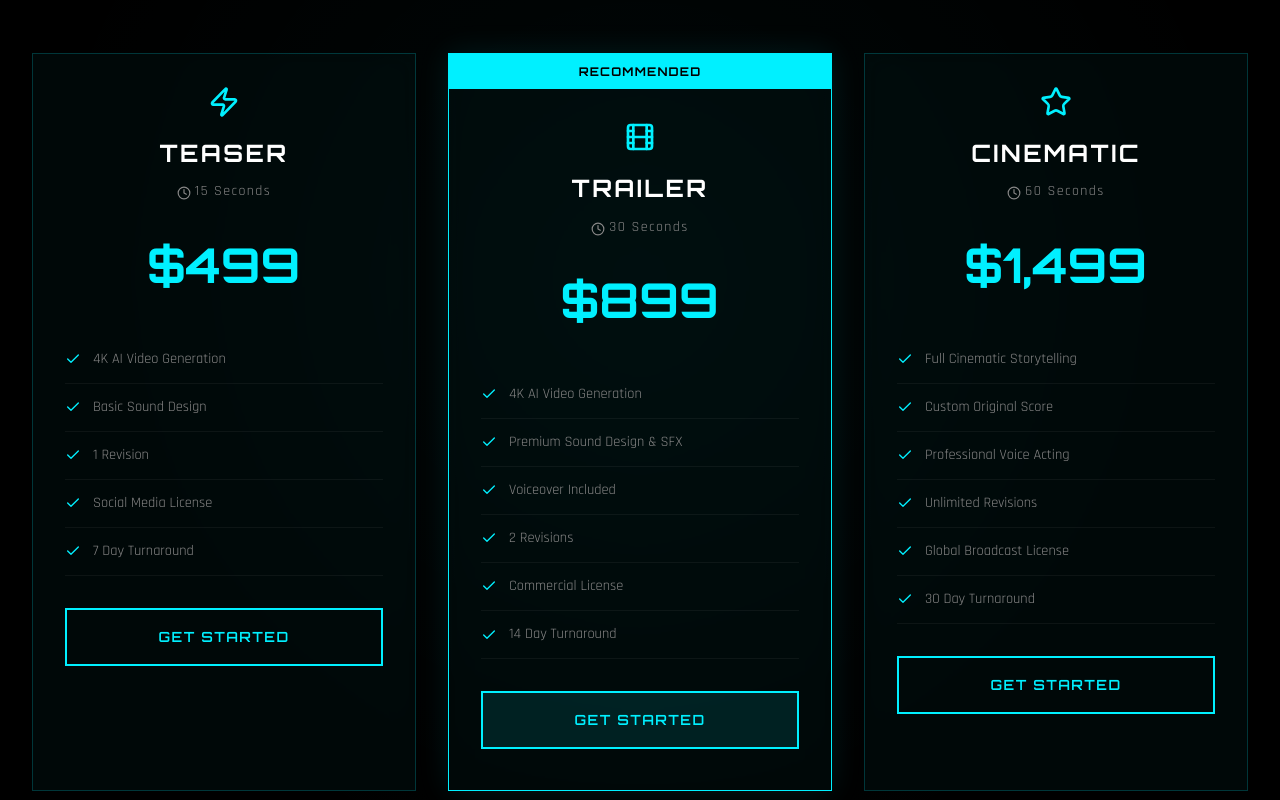
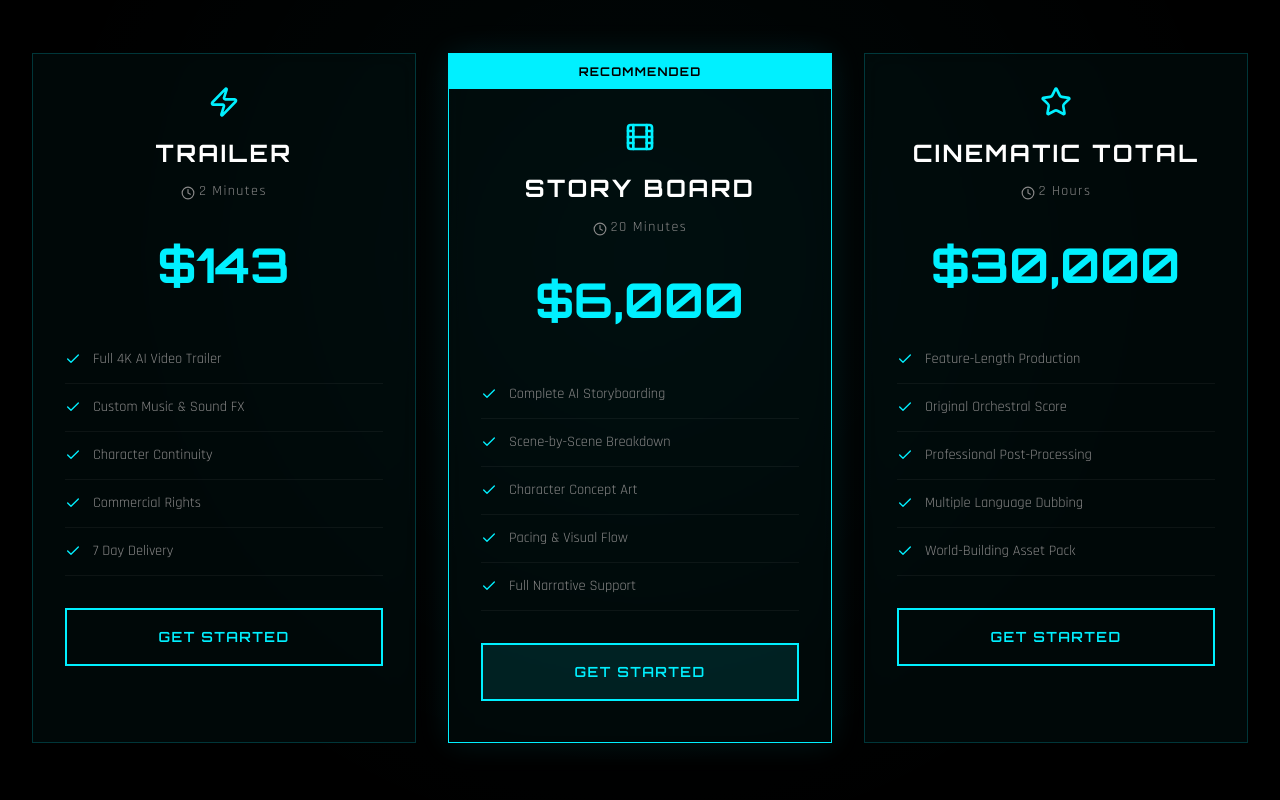
Before and after one commit to AloneuAshu/AI-Verse, a React (Vite) app: page / in a window 1280 px wide. Shown: the part 6580-7380 px from the top of the page. Built offline with nearby package versions, Linux system fonts and the light colour scheme.

Commit message:
Update pricing packages: converted Lakhs to Dollars and modified durations/titles.

```diff
--- a/src/components/Pricing.jsx
+++ b/src/components/Pricing.jsx
@@ -5,46 +5,44 @@ import TiltCard from './TiltCard';
 const Pricing = () => {
     const packages = [
         {
-            name: 'TEASER',
-            duration: '15 Seconds',
-            price: '$499',
+            name: 'TRAILER',
+            duration: '2 Minutes',
+            price: '$143',
             icon: <Zap size={32} />,
             features: [
-                '4K AI Video Generation',
-                'Basic Sound Design',
-                '1 Revision',
-                'Social Media License',
-                '7 Day Turnaround'
+                'Full 4K AI Video Trailer',
+                'Custom Music & Sound FX',
+                'Character Continuity',
+                'Commercial Rights',
+                '7 Day Delivery'
             ],
             recommended: false
         },
         {
-            name: 'TRAILER',
-            duration: '30 Seconds',
-            price: '$899',
+            name: 'STORY BOARD',
+            duration: '20 Minutes',
+            price: '$6,000',
             icon: <Film size={32} />,
             features: [
-                '4K AI Video Generation',
-                'Premium Sound Design & SFX',
-                'Voiceover Included',
-                '2 Revisions',
-                'Commercial License',
-                '14 Day Turnaround'
+                'Complete AI Storyboarding',
+                'Scene-by-Scene Breakdown',
+                'Character Concept Art',
+                'Pacing & Visual Flow',
+                'Full Narrative Support'
             ],
             recommended: true
         },
         {
-            name: 'CINEMATIC',
-            duration: '60 Seconds',
-            price: '$1,499',
+            name: 'CINEMATIC TOTAL',
+            duration: '2 Hours',
+            price: '$30,000',
             icon: <Star size={32} />,
             features: [
-                'Full Cinematic Storytelling',
-                'Custom Original Score',
-                'Professional Voice Acting',
-                'Unlimited Revisions',
-                'Global Broadcast License',
-                '30 Day Turnaround'
+                'Feature-Length Production',
+                'Original Orchestral Score',
+                'Professional Post-Processing',
+                'Multiple Language Dubbing',
+                'World-Building Asset Pack'
             ],
             recommended: false
         }
```
